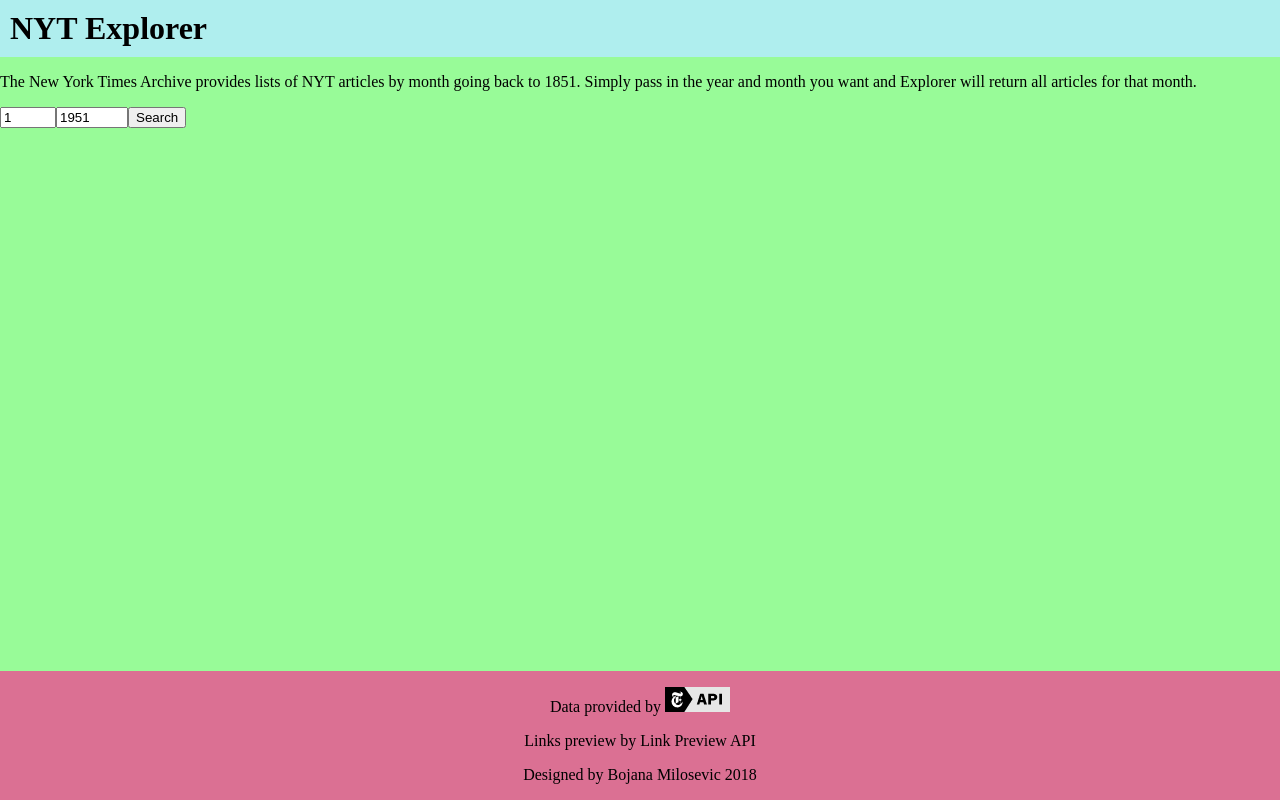
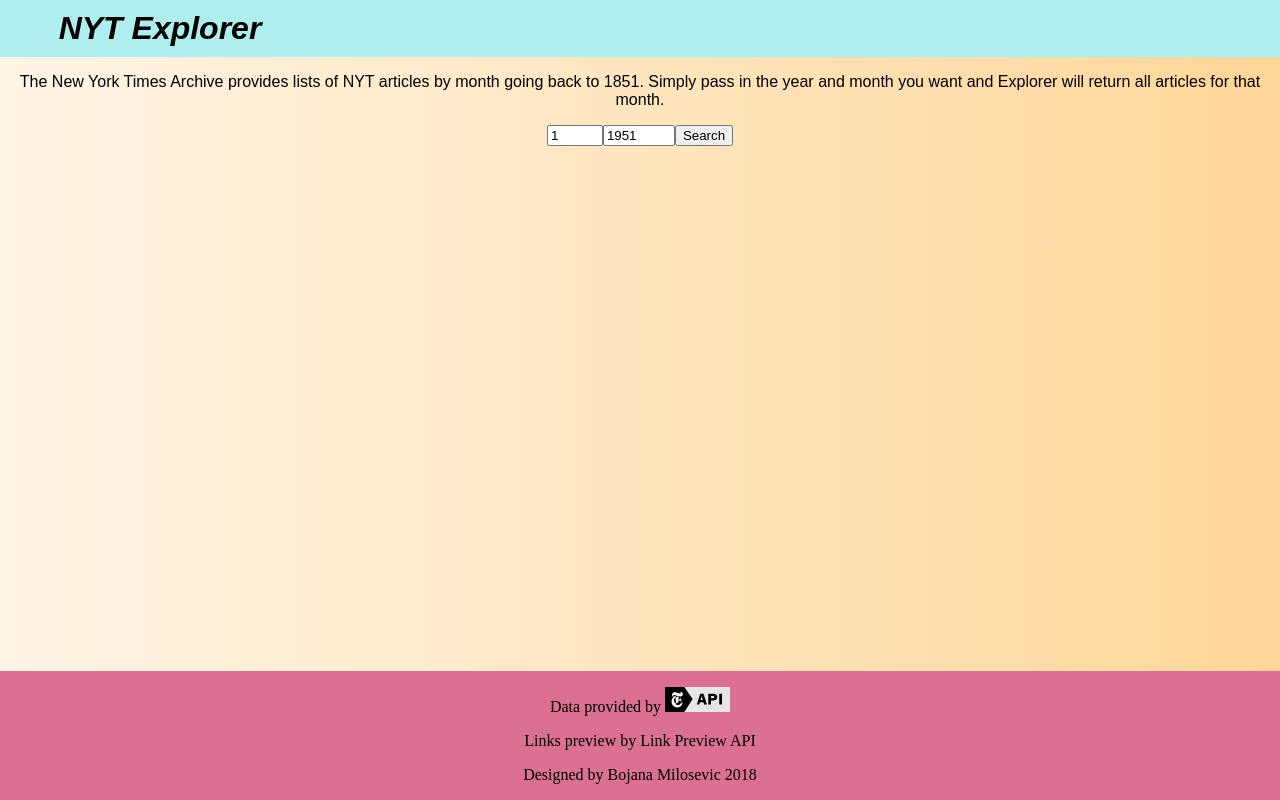
Before and after one commit to bokalina/New-York-Times-Explorer, a plain HTML site: page index.html in a window 1280 px wide. Drawn offline with nearby package versions, Linux system fonts and the light colour scheme.

Commit message:
updated basic css

```diff
--- a/css/NewYorkTimes_Explorer.css
+++ b/css/NewYorkTimes_Explorer.css
@@ -11,7 +11,7 @@ body {
   display: flex;
   flex-direction: column;
   min-height: 100vh;
-  background: palegreen;
+  background: linear-gradient(90deg, #fff5e6, #ffd699)
 }
 
 #page {
@@ -20,6 +20,27 @@ body {
   flex-direction: column;
 
 }
+
+#title{
+  display: flex;
+  flex-direction: column;
+  justify-content: flex-center;
+  font-family: Arial;
+  text-align: center;
+  font-weight: bold;
+  font-style: italic;
+
+}
+
+#text{
+  display: flex;
+  flex-direction: column;
+  justify-content: flex-center;
+  font-family: Arial;
+  text-align: center;
+}
+
+
 /* =================================== HEADER ================================= */
 #header {
   flex: 0 1 auto;
@@ -32,18 +53,25 @@ body {
 #header > h1 {
   margin: 0;
   flex: 0 1 300px;
+  text-align: center;
+  justify-content: flex-center;
 }
 #header > form {
   margin: 0;
-  flex: 0 1 300px;
+  flex: 0 1 600px;
   display: flex;
-  justify-content: flex-end;
-  /* border: 1px solid red; */
+  justify-content: flex-center;
+  border: 1px solid red;
 }
 
 #header > form > * {
   margin-left: 5px;
 }
+
+/*#body{
+  flex: 0 1 auto;
+  fle
+}*/
 
 /* =================================== articleContainer ================================= */
 
--- a/js/NewYorkTimes_Explorer.js
+++ b/js/NewYorkTimes_Explorer.js
@@ -65,11 +65,11 @@ class Link extends React.Component {
     const jsx = (
       <div id="page">
         <header id="header">
-          <h1>NYT Explorer</h1>
+          <h1 id="title">NYT Explorer</h1>
         </header>
-        <div>
+        <div id="text">
           <p>The New York Times Archive provides lists of NYT articles by month going back to 1851. Simply pass in the year and month you want and Explorer will return all articles for that month.</p>
-          <form onSubmit={this.handleSubmit}>
+          <form onSubmit={this.handleSubmit} id="nytForm">
             <input
               id="month"
               type="number"
```
